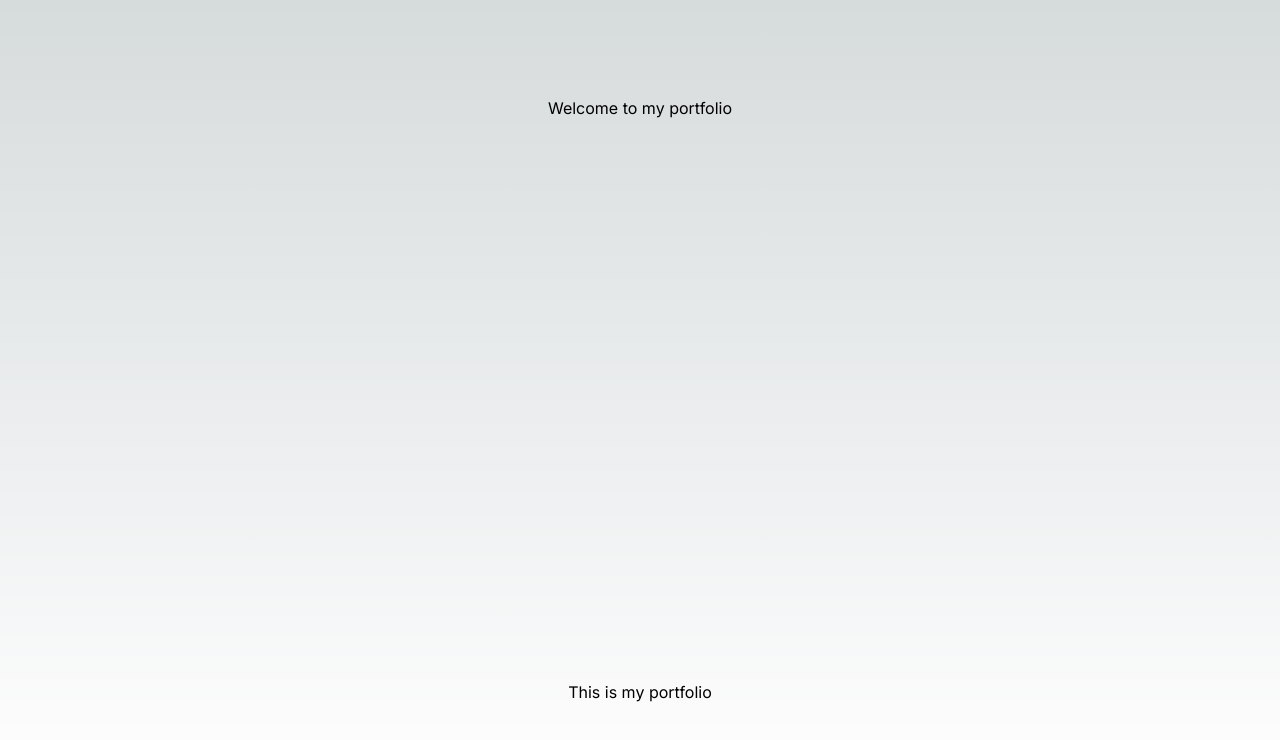
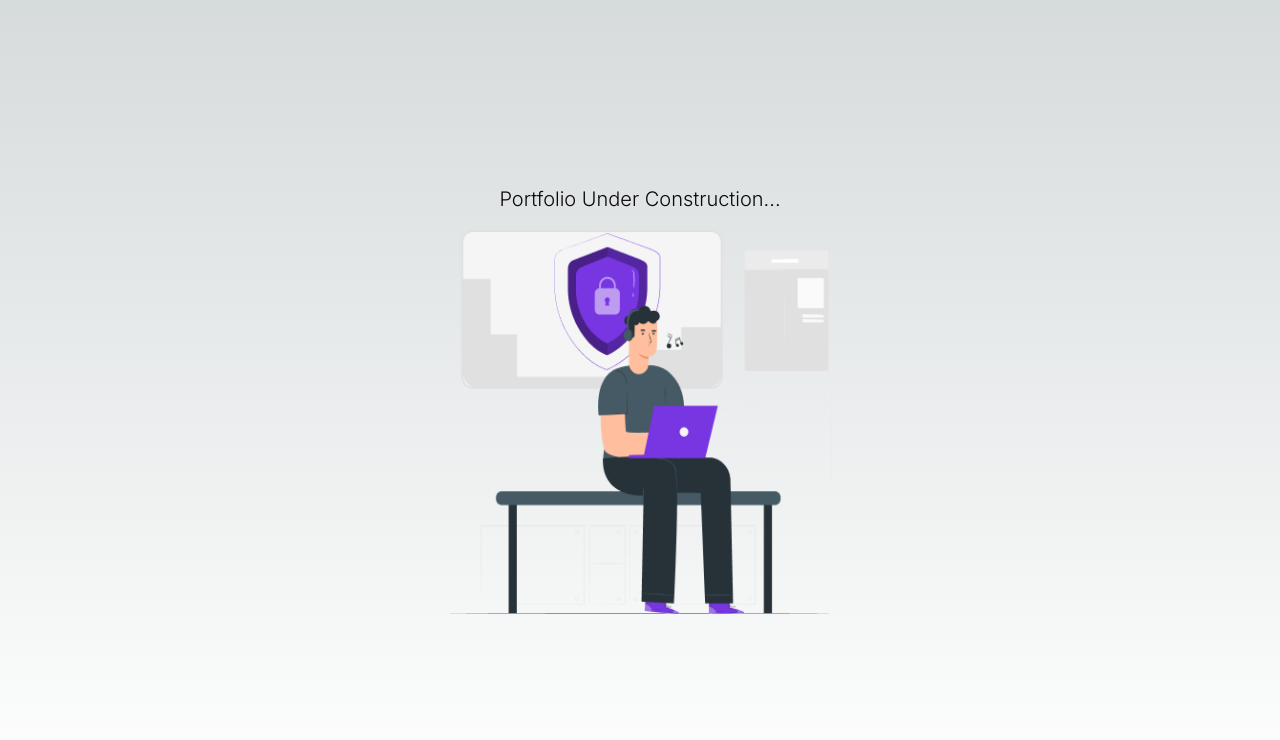
Before and after one commit to Srijanbista/Portfolio, a Next.js app: page / in a window 1280 px wide. Shown: the top 740 px of the page. Built offline with nearby package versions, Linux system fonts and the light colour scheme.

Commit message:
added image and assets

```diff
--- a/src/app/page.tsx
+++ b/src/app/page.tsx
@@ -1,8 +1,18 @@
+import Image from "next/image";
+
 export default function Home() {
   return (
-    <main className="flex min-h-screen flex-col items-center justify-between p-24">
-      <h1>Welcome to my portfolio</h1>
-      <h1>This is my portfolio</h1>
+    <main className="flex min-h-screen flex-col items-center justify-center p-24">
+      <h1 className="animate-bounce mb-4 font-light text-sm lg:text-xl text-nowrap text-neutral-950">
+        Portfolio Under Construction...
+      </h1>
+      <Image
+        width={500}
+        height={500}
+        className="w-52 h-52 lg:w-96 lg:h-96"
+        src="/under-construction.png"
+        alt="under-construction"
+      />
     </main>
   );
 }
```
Also changed, not shown: public/under-construction.png (added).
